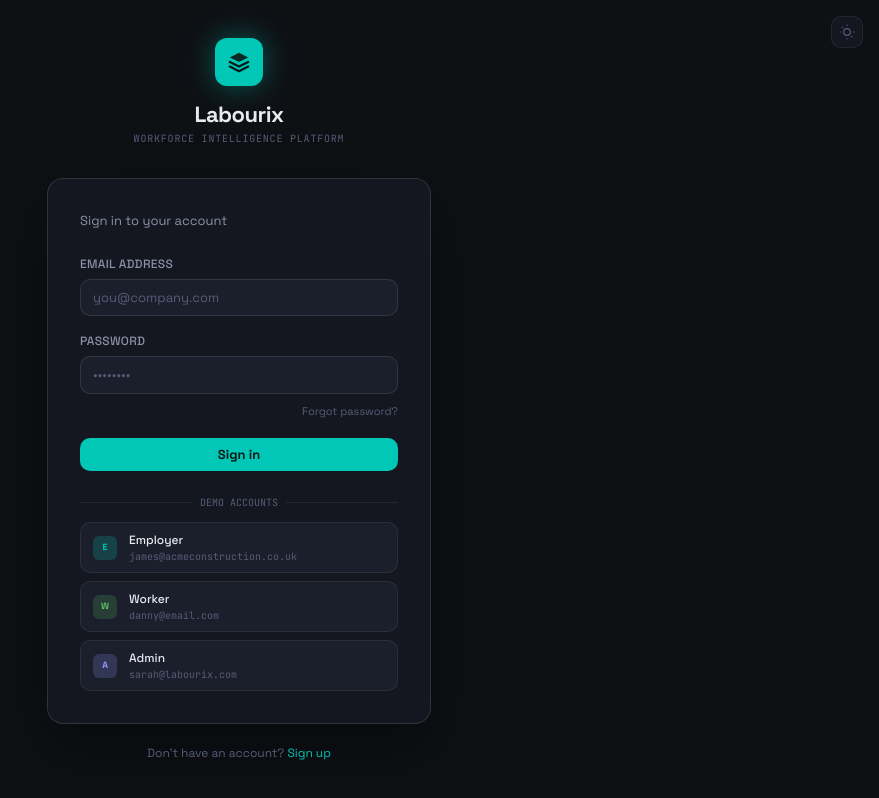
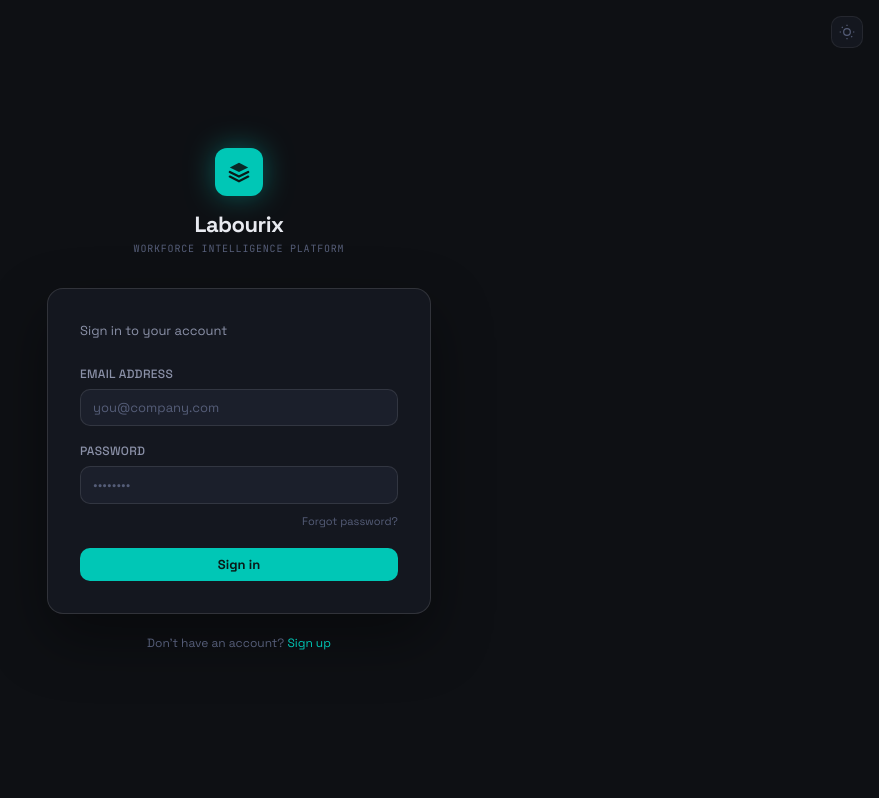
Before and after one commit to Dexter-stack/labourix-frontend, a React (Vite) app: page /login in a window 1280 px wide. Shown: the whole page, without its empty margins (401-1280 px from the left). Built offline with nearby package versions, Linux system fonts and the light colour scheme; no server answers.

Commit message:
removed demo card

```diff
--- a/src/features/auth/pages/LoginPage.tsx
+++ b/src/features/auth/pages/LoginPage.tsx
@@ -15,17 +15,12 @@ const schema = z.object({
 })
 type FormData = z.infer<typeof schema>
 
-const DEMO_ACCOUNTS = [
-  { role: 'Employer', email: 'james@acmeconstruction.co.uk', color: 'oklch(0.74 0.14 185)' },
-  { role: 'Worker',   email: 'danny@email.com',              color: 'oklch(0.72 0.16 145)' },
-  { role: 'Admin',    email: 'sarah@labourix.com',           color: 'oklch(0.72 0.15 280)' },
-]
 
 export default function LoginPage() {
   const login = useLogin()
   const { isDark, toggle } = useTheme()
   const [bannerError, setBannerError] = useState('')
-  const { register, handleSubmit, setValue, setError, formState: { errors } } = useForm<FormData>({
+  const { register, handleSubmit, setError, formState: { errors } } = useForm<FormData>({
     resolver: zodResolver(schema),
   })
 
@@ -127,35 +122,6 @@ export default function LoginPage() {
             </Button>
           </form>
 
-          {/* Demo accounts */}
-          <div className="mt-6">
-            <div className="mb-3 flex items-center gap-2">
-              <div className="h-px flex-1 bg-[var(--border)]" />
-              <span className="font-mono text-[10px] text-[var(--text3)]">DEMO ACCOUNTS</span>
-              <div className="h-px flex-1 bg-[var(--border)]" />
-            </div>
-            <div className="flex flex-col gap-2">
-              {DEMO_ACCOUNTS.map((acc) => (
-                <button
-                  key={acc.role}
-                  type="button"
-                  onClick={() => { setValue('email', acc.email); setValue('password', 'demo1234') }}
-                  className="flex items-center gap-3 rounded-lg border border-[var(--border)] bg-[var(--surface2)] px-3 py-2 text-left transition-colors hover:border-[var(--border2)]"
-                >
-                  <div
-                    className="flex h-6 w-6 shrink-0 items-center justify-center rounded-md text-[9px] font-bold"
-                    style={{ background: `color-mix(in oklch, ${acc.color} 20%, transparent)`, color: acc.color }}
-                  >
-                    {acc.role[0]}
-                  </div>
-                  <div className="flex-1">
-                    <div className="text-[12px] font-medium text-[var(--text)]">{acc.role}</div>
-                    <div className="font-mono text-[10px] text-[var(--text3)]">{acc.email}</div>
-                  </div>
-                </button>
-              ))}
-            </div>
-          </div>
         </div>
 
         <p className="mt-5 text-center text-[12px] text-[var(--text3)]">
```
